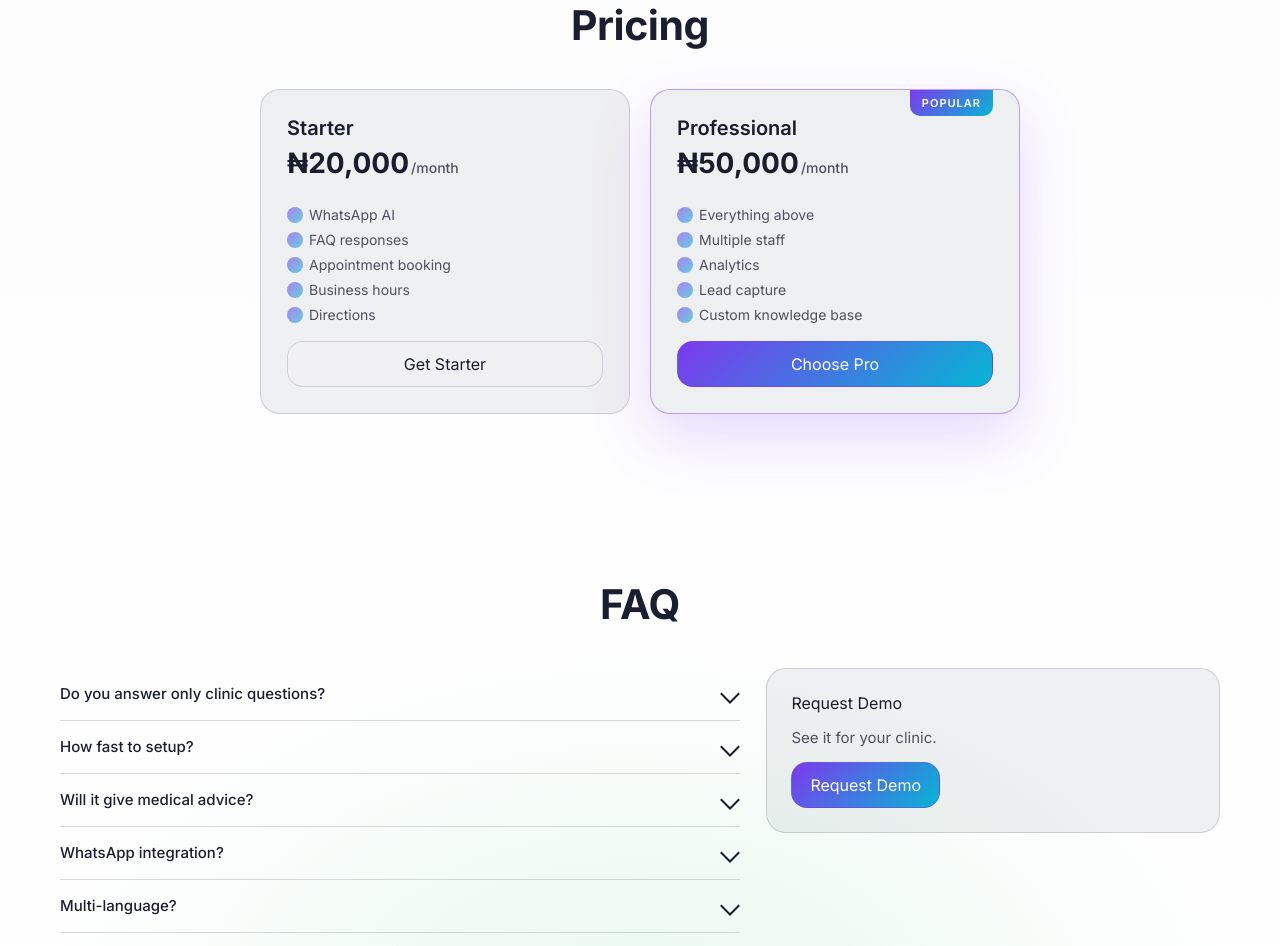
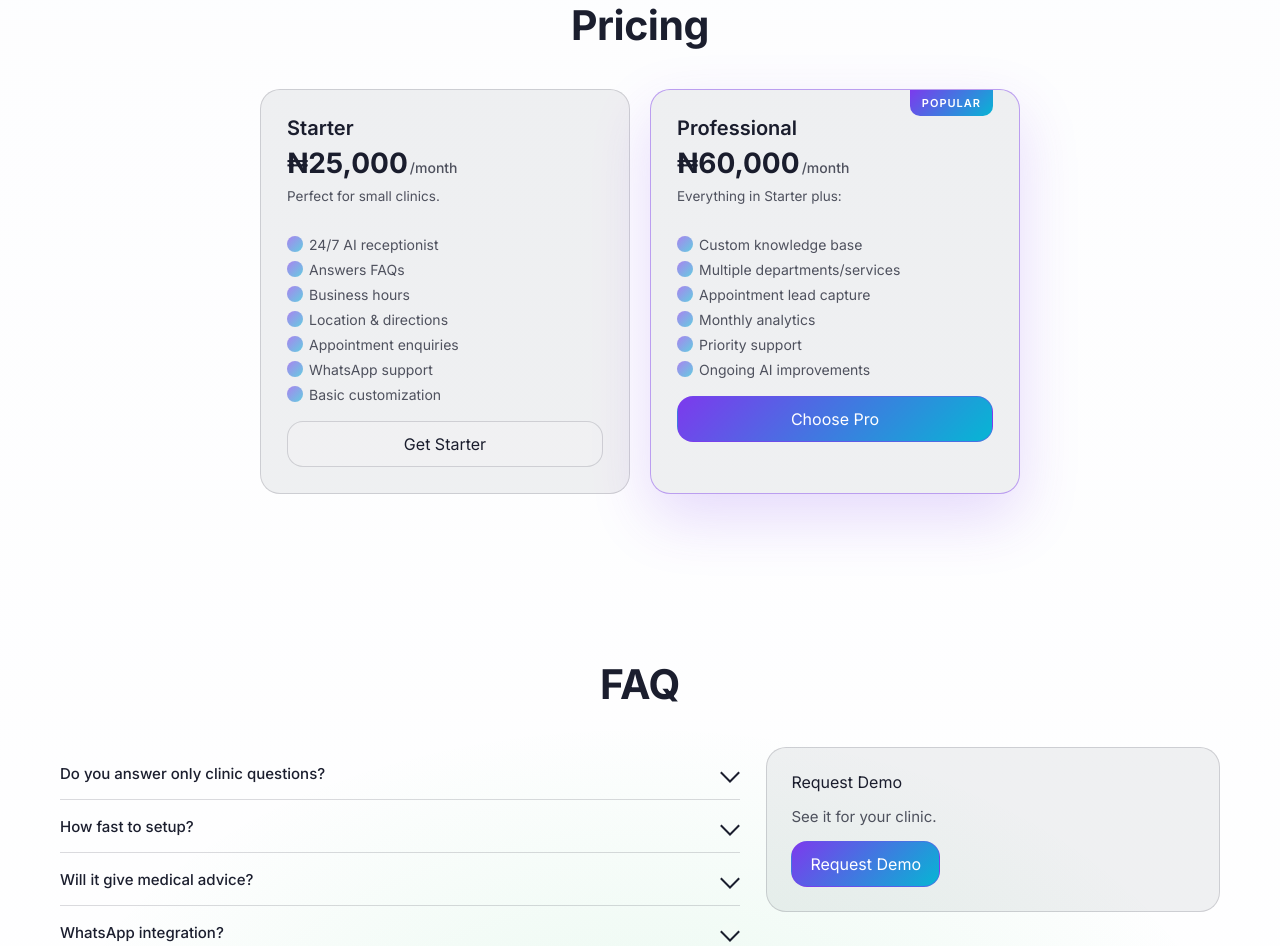
Before and after one commit to legendONE382/ClinicCopilot, a plain HTML site: page index.html in a window 1280 px wide. Shown: the part 5285-6231 px from the top of the page. Drawn offline with Linux system fonts and the light colour scheme.

Commit message:
feat: update pricing and features for Starter and Professional plans
Co-authored-by: EMMANUEL  <196915415+legendONE382@users.noreply.github.com>

```diff
--- a/index.html
+++ b/index.html
@@ -518,14 +518,17 @@
           <div class="price-card reveal">
             <div class="price-top">
               <div class="price-name">Starter</div>
-              <div class="price-tag">₦20,000<span class="price-cadence">/month</span></div>
+              <div class="price-tag">₦25,000<span class="price-cadence">/month</span></div>
+              <p class="price-sub">Perfect for small clinics.</p>
             </div>
             <ul class="price-list">
-              <li>WhatsApp AI</li>
-              <li>FAQ responses</li>
-              <li>Appointment booking</li>
+              <li>24/7 AI receptionist</li>
+              <li>Answers FAQs</li>
               <li>Business hours</li>
-              <li>Directions</li>
+              <li>Location &amp; directions</li>
+              <li>Appointment enquiries</li>
+              <li>WhatsApp support</li>
+              <li>Basic customization</li>
             </ul>
             <a class="btn btn-secondary" href="#contact">Get Starter</a>
           </div>
@@ -533,14 +536,16 @@
             <div class="featured-badge">Popular</div>
             <div class="price-top">
               <div class="price-name">Professional</div>
-              <div class="price-tag">₦50,000<span class="price-cadence">/month</span></div>
+              <div class="price-tag">₦60,000<span class="price-cadence">/month</span></div>
+              <p class="price-sub">Everything in Starter plus:</p>
             </div>
             <ul class="price-list">
-              <li>Everything above</li>
-              <li>Multiple staff</li>
-              <li>Analytics</li>
-              <li>Lead capture</li>
               <li>Custom knowledge base</li>
+              <li>Multiple departments/services</li>
+              <li>Appointment lead capture</li>
+              <li>Monthly analytics</li>
+              <li>Priority support</li>
+              <li>Ongoing AI improvements</li>
             </ul>
             <a class="btn btn-primary" href="#contact">Choose Pro</a>
           </div>
--- a/style.css
+++ b/style.css
@@ -735,6 +735,7 @@ h1,h2,h3{margin:0}
 .price-name{font-size:20px; font-weight:600; margin-bottom:6px}
 .price-tag{font-size:28px; font-weight:700; color:var(--text); margin-bottom:8px}
 .price-cadence{font-size:14px; font-weight:500; color:var(--muted); margin-left:2px}
+.price-sub{font-size:13.5px; color:var(--muted); margin-top:6px}
 .price-desc{font-size:13px; color:var(--muted)}
 .price-list{
   margin:0 0 18px; padding:0; list-style:none;
```
